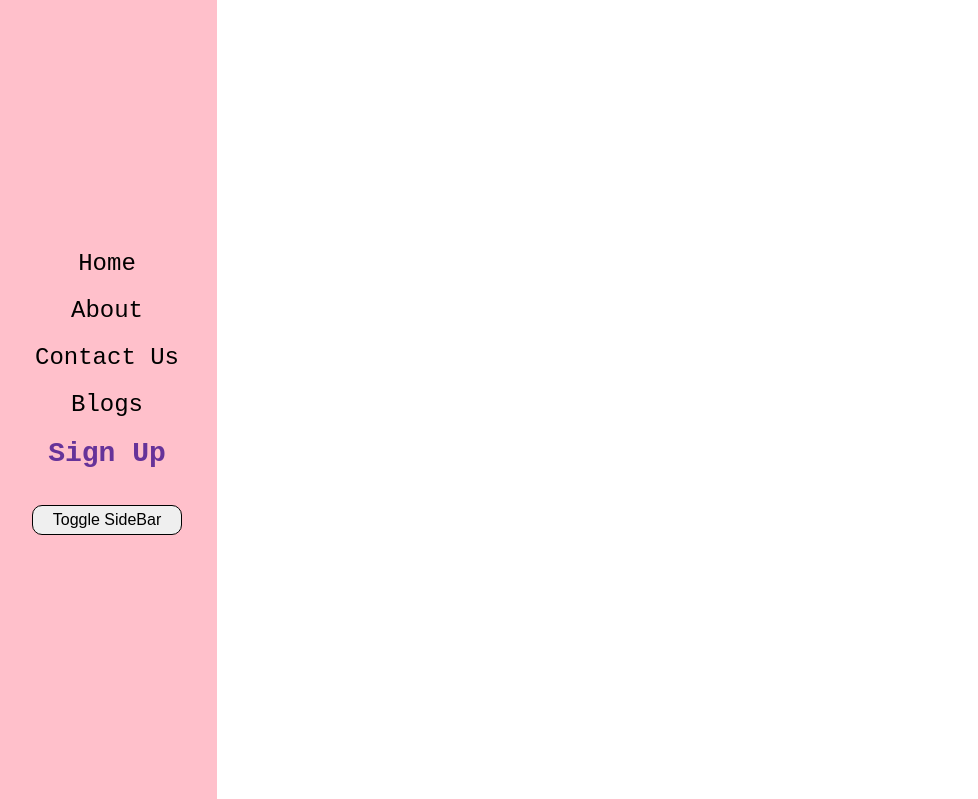
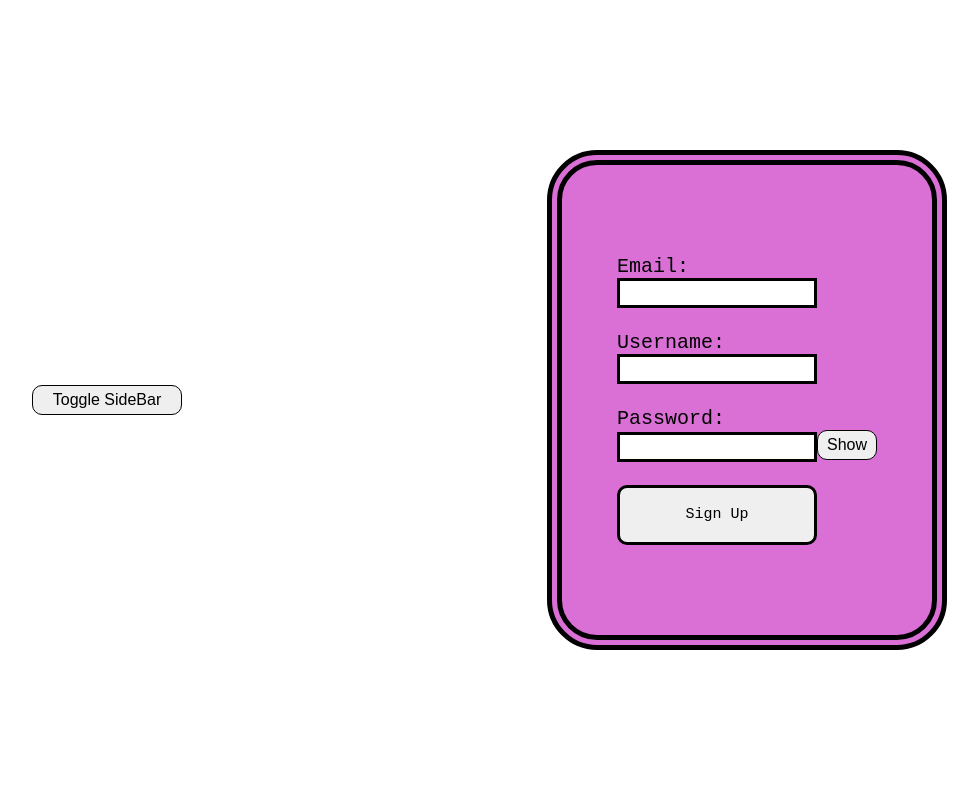
Before and after one commit to XstefanXstefanX/NikeStoreReactApp, a React (Create React App) app: page /sign-up in a window 1280 px wide. Shown: the top 799 px of the page, without its empty margins (3-981 px from the left). Built offline with nearby package versions, Linux system fonts and the light colour scheme.

Commit message:
added blogs.css

```diff
--- a/src/App.css
+++ b/src/App.css
@@ -9,7 +9,6 @@
   font-size: 1rem;
   border-radius: 10px;
   padding: 0.25rem;
-  margin: 1rem;
   border: 1px solid black;
   color: black;
   transition: all 250ms ease;
@@ -25,3 +24,9 @@
 .no-show {
   display: none;
 }
+.router-container {
+  width: 100vw;
+  display: grid;
+  grid-template-columns: 220px 1fr;
+  height: 100vh;
+}
--- a/src/App.js
+++ b/src/App.js
@@ -15,6 +15,7 @@ const Contact = lazy(() => import("./pages/contact"));
 function App() {
   return (
     <Router>
+      <div className="router-container">
         <Navbar />
         <Suspense fallback={<h1>Loading...</h1>}>
           <Routes>
@@ -25,6 +26,7 @@ function App() {
             <Route path="/sign-up" element={<SignUp />} />
           </Routes>
         </Suspense>
+      </div>
     </Router>
   );
 }
--- a/src/components/Navbar/NavBarElements.css
+++ b/src/components/Navbar/NavBarElements.css
@@ -1,9 +1,11 @@
 nav {
   display: none;
+  position: fixed;
   background: pink;
   height: 100vh;
   width: 220px;
   z-index: 999;
+  border-right: 15px double black;
 }
 nav-menu {
   border-radius: 50%;
@@ -30,3 +32,9 @@ nav-menu {
     font-size: 1.75rem;
   }
 }
+.side-bar-toggle {
+  position: absolute;
+  top: 50%;
+  left: 110px;
+  transform: translate(-50%, -50%);
+}
--- a/src/components/Navbar/index.js
+++ b/src/components/Navbar/index.js
@@ -4,11 +4,11 @@ import { NavLink as Link } from "react-router-dom";
 import "./NavBarElements.css";
 const Navbar = () => {
   const NavLink = Link;
-  const [showNav, setShowNav] = useState(true);
+  const [showNav, setShowNav] = useState(false);
   return (
     <div>
       <button
-        className={`button ${showNav ? "no-show" : ""}`}
+        className={`side-bar-toggle button ${showNav ? "no-show" : ""}`}
         onClick={() => setShowNav(!showNav)}
       >
         Toggle SideBar
--- a/src/pages/SignUp.css
+++ b/src/pages/SignUp.css
@@ -1,13 +1,27 @@
-form {
-  border: 1px solid red;
+.sign-up-container {
   width: 100%;
   height: 100vh;
   display: grid;
   place-content: center;
-  font-family: monospace;
-  font-size: 1.25rem;
+  & form {
+    border-radius: 50px;
+    background: orchid;
+    border: 15px double black;
+    width: 400px;
+    height: 500px;
+    display: grid;
+    place-content: center;
+    font-family: monospace;
+    font-size: 1.25rem;
+  }
   & input {
-    height: 25px;
+    font-family: monospace;
+    font-size: 15px;
+    border: 3px solid black;
+    height: 30px;
     width: 200px;
   }
+  & input:last-child {
+    height: 60px;
+  }
 }
--- /dev/null
+++ b/src/pages/blogs.css
@@ -0,0 +1,21 @@
+.blog-container {
+  width: 100%;
+  padding: 1rem;
+  height: 100%;
+  font-family: monospace;
+  font-size: 1.1rem;
+  text-align: justify;
+  & img {
+    object-fit: cover;
+    width: calc(100vw - 220px - 2rem);
+    height: 350px;
+  }
+  & h1 {
+    text-align: center;
+    font-size: 3rem;
+  }
+  & h3 {
+    text-align: center;
+    font-size: 1.75rem;
+  }
+}
--- a/src/pages/blogs.js
+++ b/src/pages/blogs.js
@@ -1,11 +1,64 @@
 import React from "react";
-import Text from "./text";
+import "./blogs.css";
 
 const Blogs = () => {
   return (
-    <>
-      <Text />
-    </>
+    <div className="blog-container">
+      <h1>Animals</h1>
+      <h3>Pink Floyd album</h3>
+      <br />
+      <p>
+        Animals is the tenth studio album by the English rock band Pink Floyd,
+        released on 21 January 1977[2] through Harvest Records and Columbia
+        Records. It was self-produced at Pink Floyd's Britannia Row Studios in
+        London throughout 1976. The album continued the long-form compositions
+        that made up their previous works, including Wish You Were Here (1975).
+      </p>
+      <br />
+      <p>
+        Animals is both a progressive rock album and a concept album, focusing
+        on the social-political conditions of mid-1970s Britain, and was a
+        change from the style of Pink Floyd's work. Tension within the band
+        during production culminated in keyboardist Richard Wright's being fired
+        two years later. The album's cover, conceived by the band's bassist and
+        lead songwriter Roger Waters and designed by long-time collaborator
+        Storm Thorgerson, shows an inflatable pig floating between two chimneys
+        of Battersea Power Station.
+      </p>
+      <img
+        src="https://upload.wikimedia.org/wikipedia/en/7/74/Pink_Floyd-Animals-Frontal.jpg"
+        atl="album-cover-jpg"
+      />
+      <br />
+      <p>
+        Pink Floyd released no singles from Animals but promoted it through the
+        In the Flesh tour. Waters' agitation with audiences during this tour
+        inspired their next album, The Wall (1979). Animals reached number 2 in
+        the UK and number 3 in the US. It initially received mixed reviews, but
+        gained more favourable reviews in later years, and is considered one of
+        the band's best works.
+      </p>
+      <br />
+      <p>
+        In 1975, Pink Floyd bought a three-storey block of church halls at 35
+        Britannia Row in Islington, north London. Their deal with Harvest
+        Records' parent company EMI for unlimited studio time in return for a
+        reduced percentage of sales had expired, and they converted the building
+        into a recording studio and storage facility. Its construction took up
+        most of 1975, and in April 1976 the band started work on their tenth
+        studio album, Animals, at the new facility.[3][4]
+      </p>
+      <br />
+      <p>
+        Animals was engineered by a previous Floyd collaborator, Brian
+        Humphries,[3] and recording took place at Britannia Row from April to
+        December 1976, continuing into early 1977.[5] "Raving and Drooling" and
+        "You've Got to Be Crazy", two songs previously performed live and
+        considered for Wish You Were Here, reappeared as "Sheep" and "Dogs"
+        respectively.[3] They were reworked to fit the new concept, and
+        separated by a Waters-penned composition, "Pigs (Three Different Ones)".
+      </p>
+    </div>
   );
 };
 
--- a/src/pages/signup.js
+++ b/src/pages/signup.js
@@ -1,8 +1,10 @@
 import React from "react";
+import { useState } from "react";
 import "./SignUp.css";
 export function SignUp() {
+  const [showPass, setShowPass] = useState(true);
   return (
-    <div>
+    <div class="sign-up-container">
       <form>
         <label for="email">Email:</label>
         <input type="email" id="email" name="email" />
@@ -11,7 +13,21 @@ export function SignUp() {
         <input type="text" id="username" name="username" />
         <br />
         <label for="password">Password:</label>
-        <input type="text" id="password" name="password" />
+        <div>
+          <input
+            type={`${showPass ? "password" : "text"}`}
+            id="password"
+            name="password"
+          />
+          <button
+            type="button"
+            className="button"
+            onClick={() => setShowPass(!showPass)}
+            style={{ width: "60px", height: "30px" }}
+          >
+            Show
+          </button>
+        </div>
         <br />
         <input type="submit" value="Sign Up" className="button" />
       </form>
--- a/src/pages/text.js
+++ /dev/null
@@ -1,10 +0,0 @@
-import React from "react";
-
-const Text = () => {
-  return (
-    <div>
-      <h1>This should appear after loading</h1>
-    </div>
-  );
-};
-export default Text;
```
Lines whose indentation alone changed are shown as unchanged.
